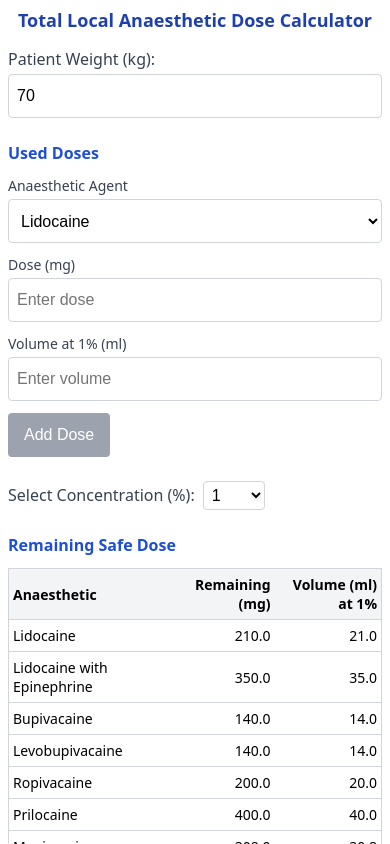
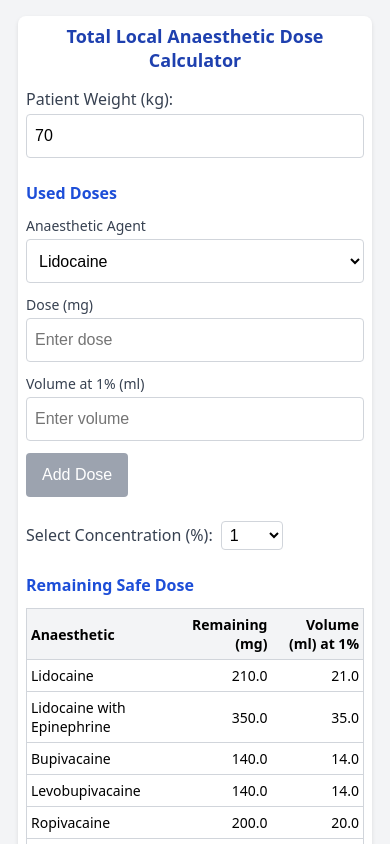
Before and after one commit to zirakzigul/local-anaesthetic-calculator, a React (Create React App) app: page / in a window 390 px wide. Shown: the top 844 px of the page. Built offline with nearby package versions, Linux system fonts and the light colour scheme.

Commit message:
Add grey background with properly sized white container and margins

```diff
--- a/src/App.js
+++ b/src/App.js
@@ -3,7 +3,13 @@ import LocalAnaestheticCalculator from './components/LocalAnaestheticCalculator'
 
 function App() {
   return (
-    <LocalAnaestheticCalculator />
+    <div style={{
+      backgroundColor: '#f3f4f6',
+      minHeight: '100vh',
+      padding: '16px'
+    }}>
+      <LocalAnaestheticCalculator />
+    </div>
   );
 }
 
--- a/src/components/LocalAnaestheticCalculator.css
+++ b/src/components/LocalAnaestheticCalculator.css
@@ -3,11 +3,12 @@
 .calculator-container {
   background-color: white;
   padding: 24px;
+  border-radius: 8px;
+  box-shadow: 0 2px 4px rgba(0, 0, 0, 0.1);
   max-width: 768px;
   position: relative;
   font-family: system-ui, -apple-system, BlinkMacSystemFont, 'Segoe UI', Roboto, sans-serif;
   margin: 0 auto;
-  min-height: 100vh;
   box-sizing: border-box;
 }
 
@@ -310,7 +311,7 @@
 @media (max-width: 768px) {
   .calculator-container {
     padding: 16px;
-    margin: 0;
+    margin: 0 8px;
   }
 
   .input-form {
@@ -338,7 +339,7 @@
 @media (max-width: 640px) {
   .calculator-container {
     padding: 12px;
-    margin: 0;
+    margin: 0 4px;
   }
 
   .main-title {
@@ -370,7 +371,7 @@
 @media (max-width: 480px) {
   .calculator-container {
     padding: 8px;
-    margin: 0;
+    margin: 0 2px;
   }
 
   .table-container {
```
